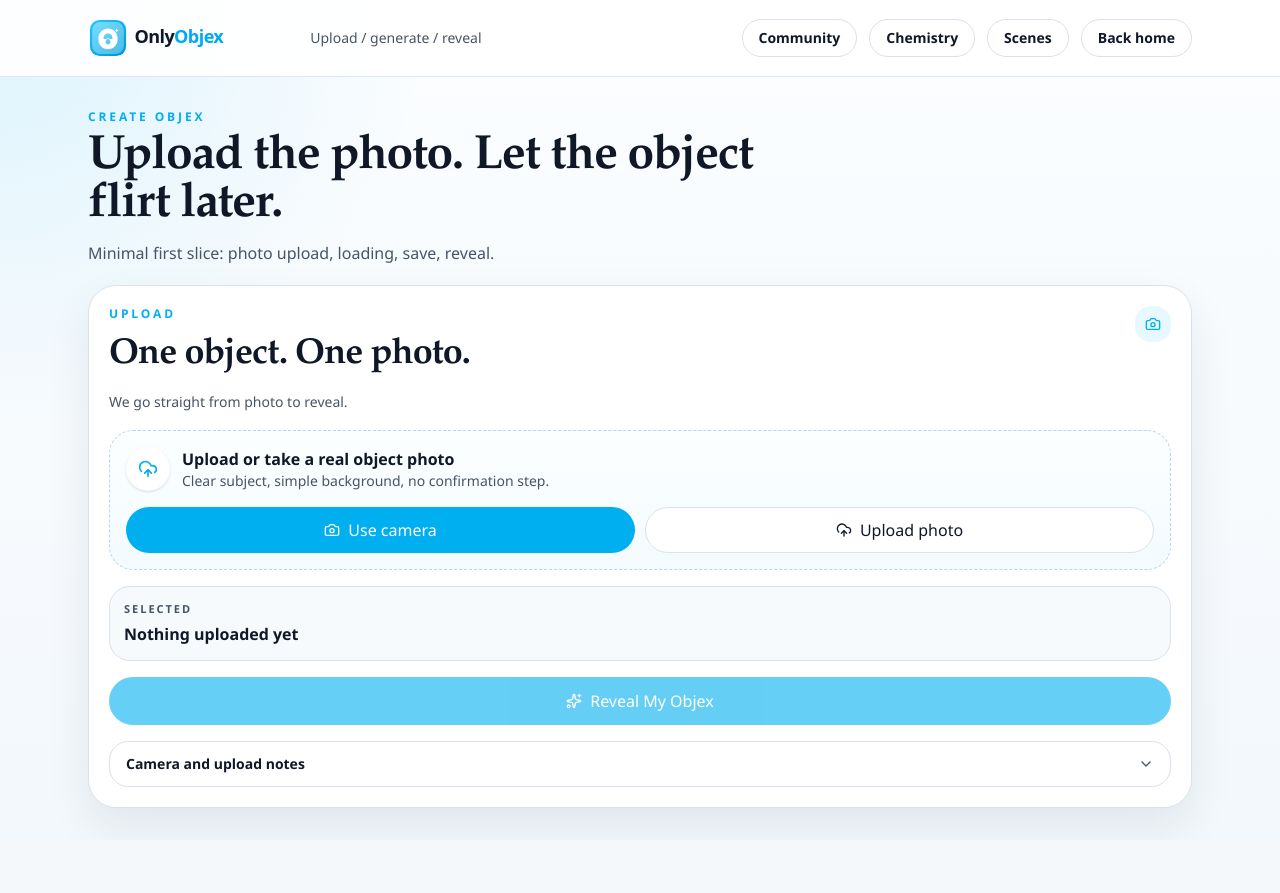
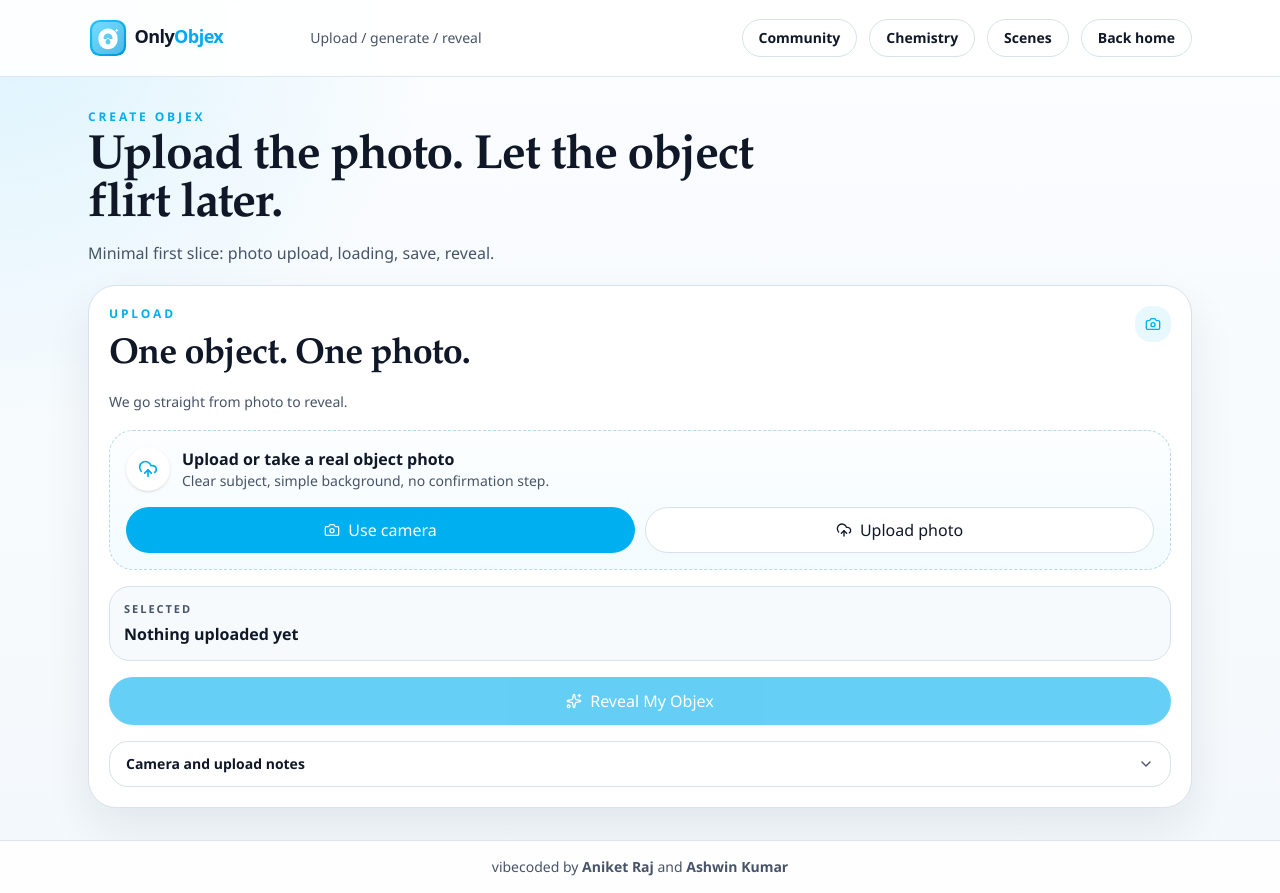
Before and after one commit to AniketRaj314/OnlyObjex, a Next.js app: page /create in a window 1280 px wide. Before the commit the page ends 840 px from the top, so only its background shows below. Built offline with nearby package versions, Linux system fonts and the light colour scheme.

Commit message:
Footer credits

```diff
--- a/src/app/layout.tsx
+++ b/src/app/layout.tsx
@@ -1,4 +1,5 @@
 import type { Metadata } from "next";
+import Link from "next/link";
 import "./globals.css";
 
 export const metadata: Metadata = {
@@ -19,7 +20,33 @@ export default function RootLayout({
 }>) {
   return (
     <html lang="en" className="h-full bg-[var(--color-page)] antialiased">
-      <body className="min-h-full flex flex-col">{children}</body>
+      <body className="min-h-full flex flex-col">
+        <div className="flex-1">{children}</div>
+        <footer className="border-t border-[var(--color-border)]/80 bg-white/92">
+          <div className="mx-auto flex w-full max-w-6xl justify-center px-4 py-4 text-center text-sm text-[var(--color-text-soft)] sm:px-6">
+            <p>
+              vibecoded by{" "}
+              <Link
+                href="https://aniketraj.me"
+                target="_blank"
+                rel="noreferrer"
+                className="font-semibold text-[var(--color-text)] underline decoration-[var(--color-border-strong)] underline-offset-4 transition hover:text-[var(--color-accent)] hover:decoration-[var(--color-accent)]"
+              >
+                Aniket Raj
+              </Link>{" "}
+              and{" "}
+              <Link
+                href="https://ashwinexe.com"
+                target="_blank"
+                rel="noreferrer"
+                className="font-semibold text-[var(--color-text)] underline decoration-[var(--color-border-strong)] underline-offset-4 transition hover:text-[var(--color-accent)] hover:decoration-[var(--color-accent)]"
+              >
+                Ashwin Kumar
+              </Link>
+            </p>
+          </div>
+        </footer>
+      </body>
     </html>
   );
 }
```
